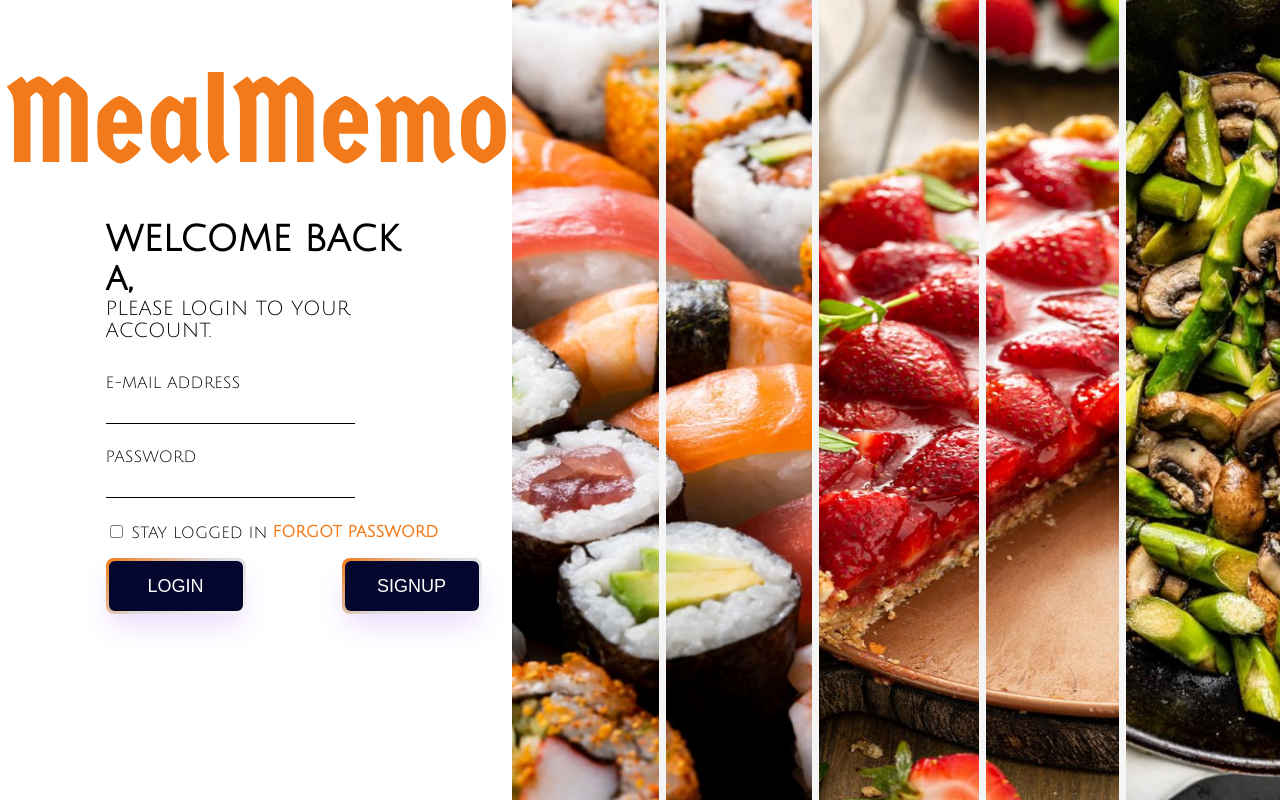
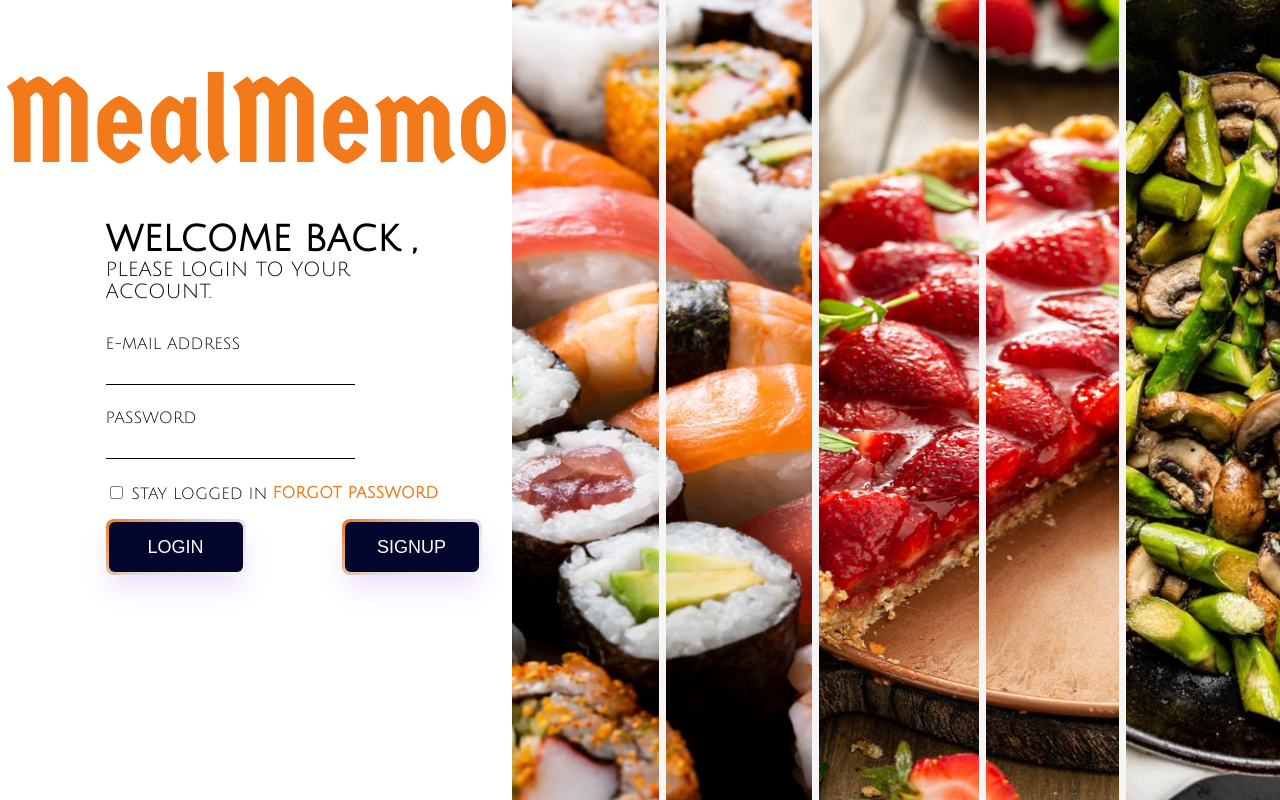
Before and after one commit to PigeonTheDev/mealMemo, a React (Create React App) app: page / in a window 1280 px wide. Built offline with nearby package versions, Linux system fonts and the light colour scheme.

Commit message:
a_deleted

```diff
--- a/src/Components/Login/Login.tsx
+++ b/src/Components/Login/Login.tsx
@@ -13,7 +13,7 @@ export const Login: React.FC<ILogin> = ({ authComponentOnChange }) => {
   return (
     <div className="LogInWrapper">
       <div className="welcomeMessageWrapper">
-        <div>WELCOME BACK a,</div>
+        <div>WELCOME BACK ,</div>
         <div className="smallerWelcome">PLEASE LOGIN TO YOUR ACCOUNT.</div>
       </div>
       <div>
```
